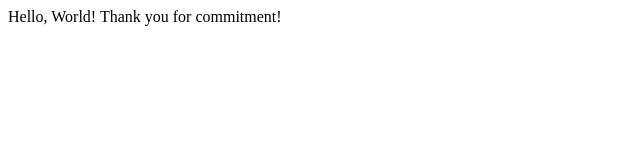
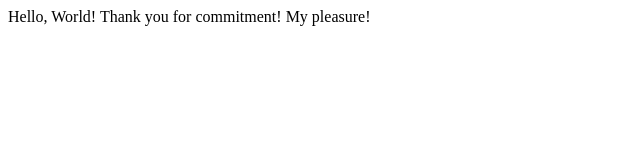
Before and after one commit to forestpax/node.js-practice, a plain HTML site: page index.html in a window 1280 px wide. Shown: the whole page, without its empty margins (0-640 px from the left). Drawn offline with Linux system fonts and the light colour scheme.

Commit message:
commit test

```diff
--- a/index.html
+++ b/index.html
@@ -7,5 +7,6 @@
 <body>
     Hello, World!
     Thank you for commitment!
+    My pleasure!
 </body>
 </html>
```
